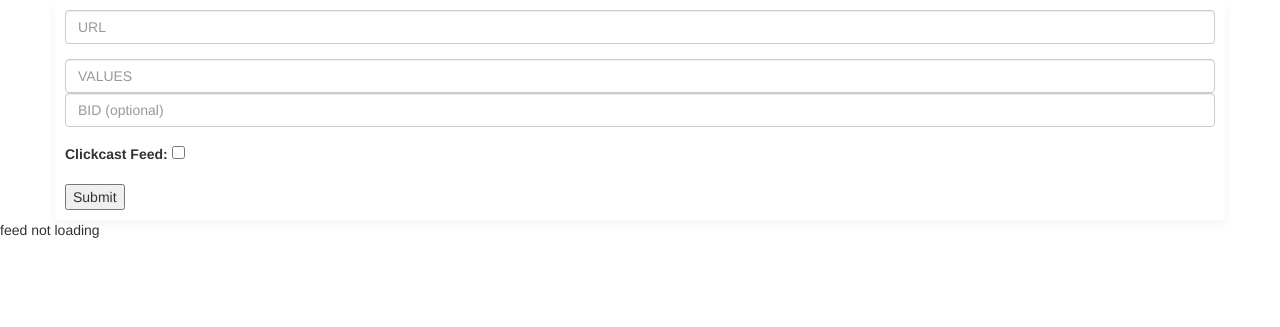
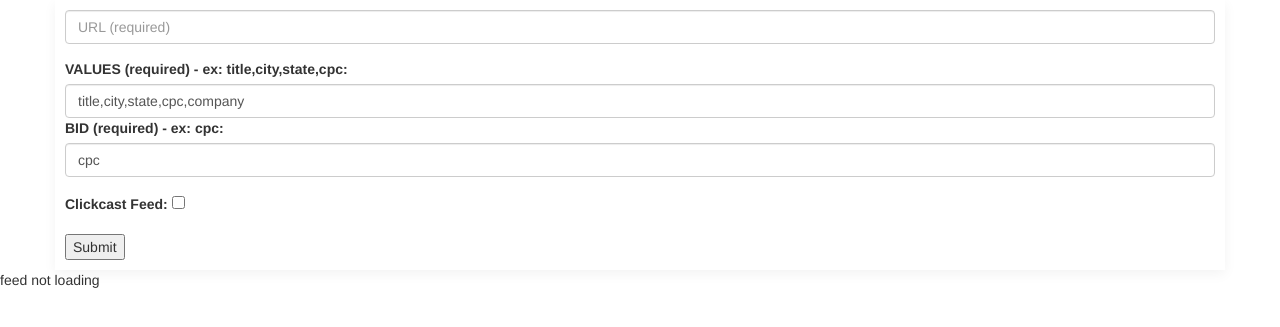
Before and after one commit to cswright88/xml-parser, a PHP site: page / in a window 1280 px wide. Shown: the part 297-624 px from the top of the page. Run offline with PHP 8.4, Linux system fonts and the light colour scheme.

Commit message:
add requirement for bid and values for it to work - should create tech debt ticket to fix issues to make it not required tho

```diff
--- a/index.php
+++ b/index.php
@@ -73,11 +73,13 @@
           <div class="pb-5 padd col-xs-12">
             <form action="" method="POST" class="form">
                 <div class="form-group">
-                  <input class="form-control" type="text" placeholder="URL" ng-model=url name="url"/>
+                  <input class="form-control" type="text" placeholder="URL (required)" ng-model=url name="url"/>
                 </div>
                 <div class="form-group">
-                  <input class="form-control" type="text" placeholder="VALUES" ng-model=values name="values"/>
-                  <input class="form-control" type="text" placeholder="BID (optional)" ng-model=bidthing name="bid"/>
+                <label class="form-label">VALUES (required) - ex: title,city,state,cpc:</label>
+                  <input class="form-control" type="text" placeholder="VALUES (required) - ex: title,city,state,cpc" ng-model=values name="values"/>
+                  <label class="form-label">BID (required)  - ex: cpc:</label>
+                  <input class="form-control" type="text" placeholder="BID (required)  - ex: cpc" ng-model=bidthing name="bid"/>
                 </div>
                 <div class="form-group">
                   <label class="form-check-label" for='exampleCheck1'>Clickcast Feed:</label>
--- a/static/js/app.js
+++ b/static/js/app.js
@@ -1,9 +1,9 @@
 var ninjaapp = angular.module('app', ["ngRoute"]);
 ninjaapp.controller('ctrl', ['$scope', function($scope) {
     $scope.url = "";
-    $scope.bidthing = "";
+    $scope.bidthing = "cpc";
     $scope.cityMsg="this is the city stuff";
-    $scope.values = "";
+    $scope.values = "title,city,state,cpc,company";
     $scope.clickcast = false;
     $scope.limit = 100;
     $scope.begin = 0;
```
